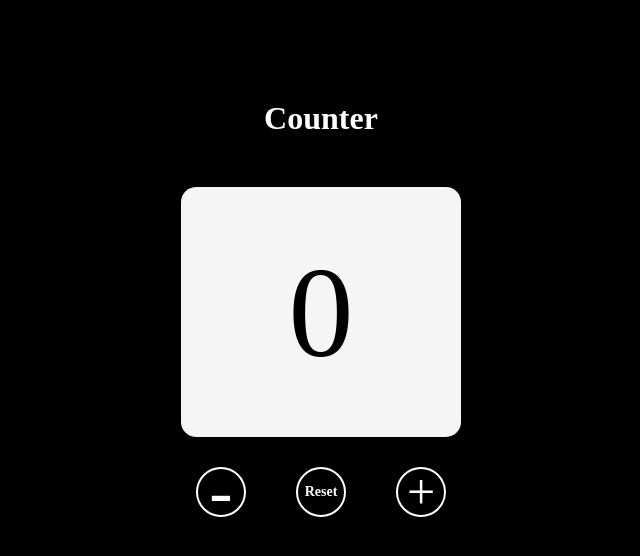
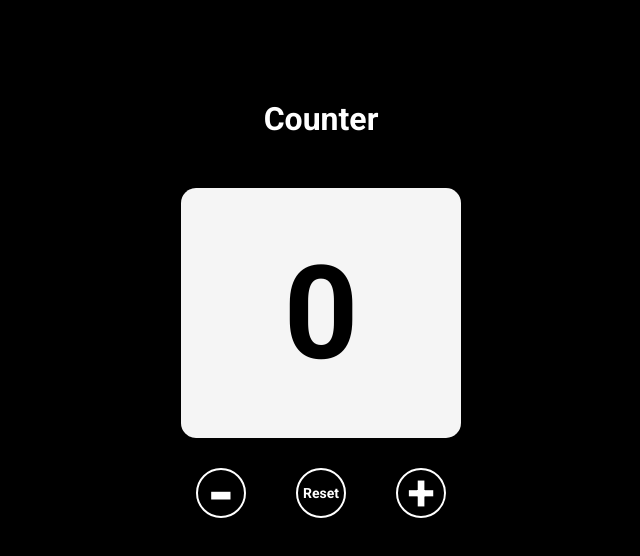
Before and after one commit to bayutech27/Talking-Count, a plain HTML site: page index.html in a window 1280 px wide. Shown: the whole page, without its empty margins (319-959 px from the left). Drawn offline with Linux system fonts and the light colour scheme.

Commit message:
Add files via upload

```diff
--- a/index.html
+++ b/index.html
@@ -9,6 +9,11 @@
 
    <meta name="viewport" content="width=device-width, initial-scale=1.0">
     <title>Counter</title>
+
+    <link rel="preconnect" href="https://fonts.googleapis.com">
+<link rel="preconnect" href="https://fonts.gstatic.com" crossorigin>
+<link href="https://fonts.googleapis.com/css2?family=Montserrat:ital,wght@0,100..900;1,100..900&family=Poppins:ital,wght@0,100;0,200;0,300;0,400;0,500;0,600;0,700;0,800;0,900;1,100;1,200;1,300;1,400;1,500;1,600;1,700;1,800;1,900&family=Roboto:ital,wght@0,100..900;1,100..900&family=Ubuntu:ital,wght@0,300;0,400;0,500;0,700;1,300;1,400;1,500;1,700&display=swap" rel="stylesheet">
+
 
     <link rel="stylesheet" href="style.css">
 
--- a/style.css
+++ b/style.css
@@ -1,3 +1,5 @@
+
+@import url('https://fonts.googleapis.com/css2?family=Montserrat:ital,wght@0,100..900;1,100..900&family=Poppins:ital,wght@0,100;0,200;0,300;0,400;0,500;0,600;0,700;0,800;0,900;1,100;1,200;1,300;1,400;1,500;1,600;1,700;1,800;1,900&family=Roboto:ital,wght@0,100..900;1,100..900&family=Ubuntu:ital,wght@0,300;0,400;0,500;0,700;1,300;1,400;1,500;1,700&display=swap');
 
 
        * {
@@ -8,6 +10,9 @@
 
 
         body {
+            font-family: "Roboto", sans-serif;
+           font-weight: bold;
+           font-style: normal;
             background-color: black;
         }
 
```
